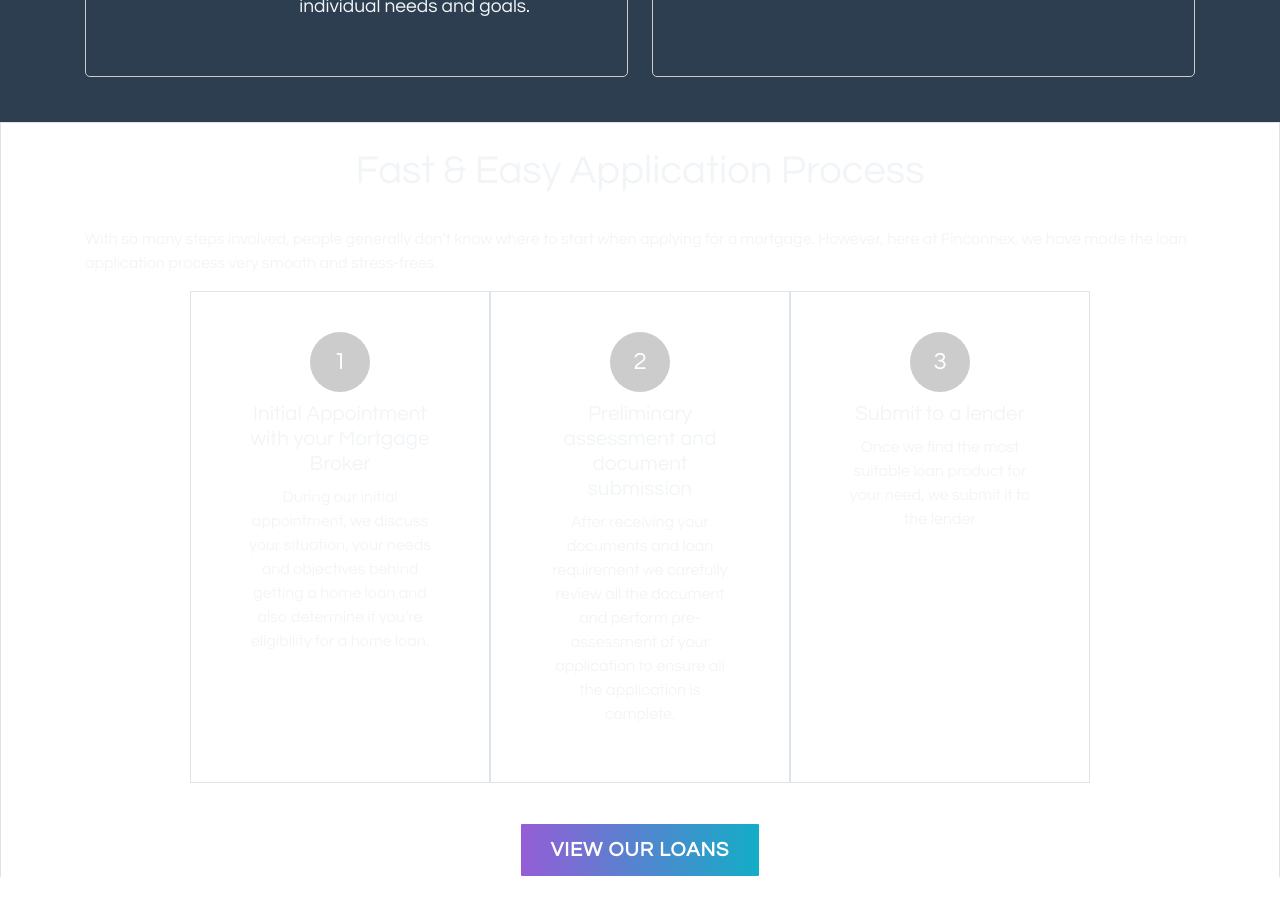
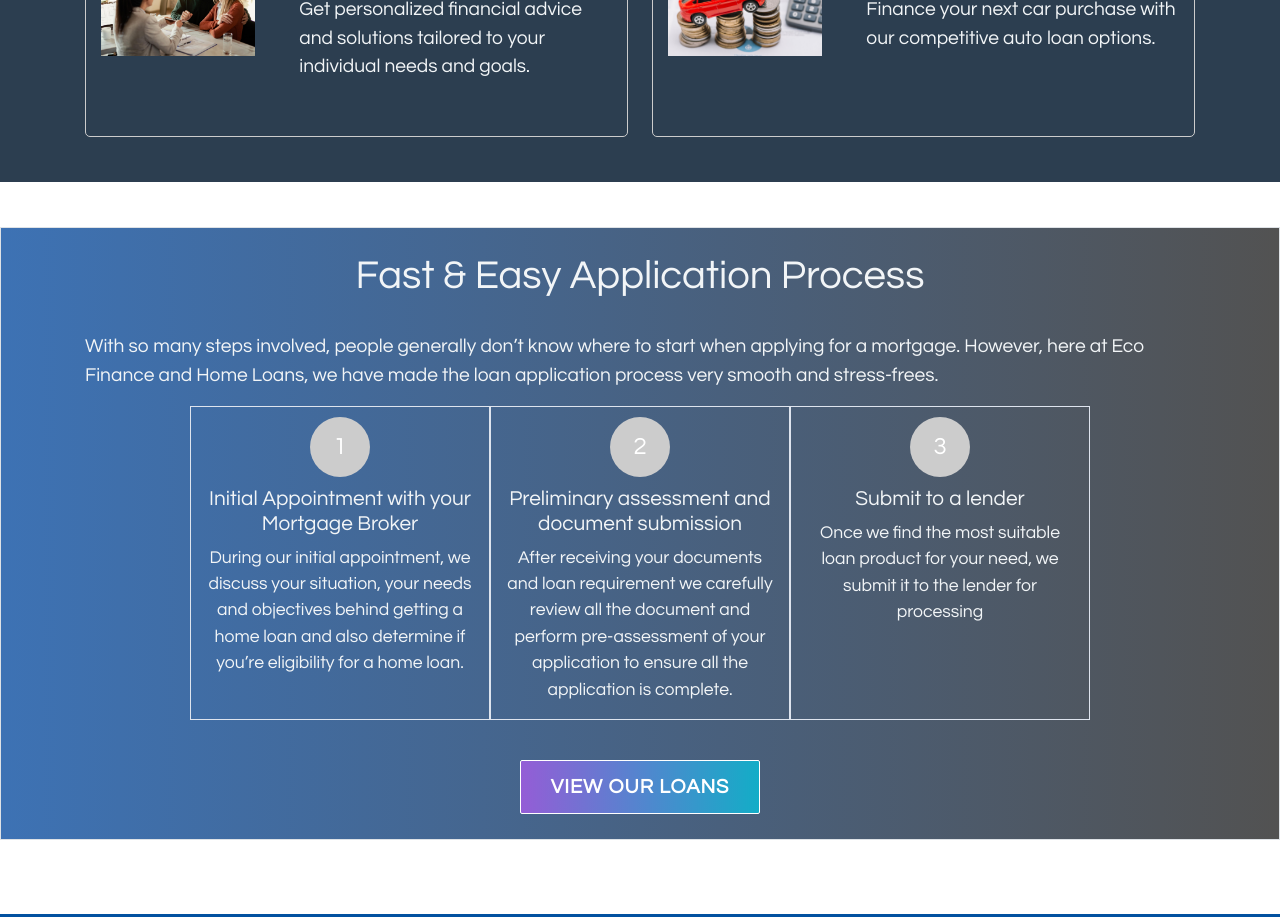
Before and after one commit to manutdmohit/eco-finance, a Next.js app: page / in a window 1280 px wide. Shown: the part 1880-2797 px from the top of the page. Built offline with nearby package versions, Linux system fonts and the light colour scheme.

Commit message:
Update different properties

```diff
--- a/app/components/Introduction/Introduction.css
+++ b/app/components/Introduction/Introduction.css
@@ -1,6 +1,7 @@
 .hero-section {
   padding: 100px 0;
   background-color: rgb(15, 22, 36);
+  margin-top: 30px;
 }
 
 .hero-heading {
--- a/app/components/Processes/Processes.css
+++ b/app/components/Processes/Processes.css
@@ -13,10 +13,8 @@
 
 /* Styling for the number block */
 .number-block {
-  background-color: #ffffff; /* Example background color */
-  padding: 40px; /* Example padding */
-
   text-align: center; /* Center-align content within the number block */
+  font-size: 1.1rem;
 }
 
 /* Styling for the circle containing the number */
@@ -29,7 +27,7 @@
   justify-content: center;
   align-items: center;
   margin-bottom: 20px; /* Example margin */
-  margin: auto;
+  margin: 10px auto;
 }
 
 /* Styling for the number */
@@ -71,6 +69,7 @@
   border: none;
   font-weight: 600;
   color: #ffffff;
+  margin-bottom: 20px;
 }
 
 .box {
@@ -87,5 +86,22 @@
 }
 
 .process {
-  border-bottom: none !important;
+  /* border-bottom: none !important; */
+  background: #525252; /* fallback for old browsers */
+  background: -webkit-linear-gradient(
+    to right,
+    #3d72b4,
+    #525252
+  ); /* Chrome 10-25, Safari 5.1-6 */
+  background: linear-gradient(
+    to right,
+    #3d72b4,
+    #525252
+  ); /* W3C, IE 10+/ Edge, Firefox 16+, Chrome 26+, Opera 12+, Safari 7+ */
+
+  margin-top: 45px;
 }
+
+.align-center {
+  font-size: 1.2rem;
+}
--- a/app/components/Processes/Processes.tsx
+++ b/app/components/Processes/Processes.tsx
@@ -15,9 +15,9 @@ const Processes = () => {
 
                 <p className="align-center">
                   With so many steps involved, people generally don’t know where
-                  to start when applying for a mortgage. However, here at
-                  Finconnex, we have made the loan application process very
-                  smooth and stress-frees.
+                  to start when applying for a mortgage. However, here at Eco
+                  Finance and Home Loans, we have made the loan application
+                  process very smooth and stress-frees.
                 </p>
               </div>
             </div>
@@ -74,7 +74,7 @@ const Processes = () => {
                   <h3 className="number-title">Submit to a lender</h3>{' '}
                   <p>
                     Once we find the most suitable loan product for your need,
-                    we submit it to the lender
+                    we submit it to the lender for processing
                   </p>{' '}
                 </div>
               </div>
--- a/app/components/Wrapper/wrapper.css
+++ b/app/components/Wrapper/wrapper.css
@@ -19,8 +19,7 @@
 
 .logo img {
   max-width: 100%;
-  width: auto;
-  height: 70px;
+  width: 100px;
 }
 
 .btn-default {
```
